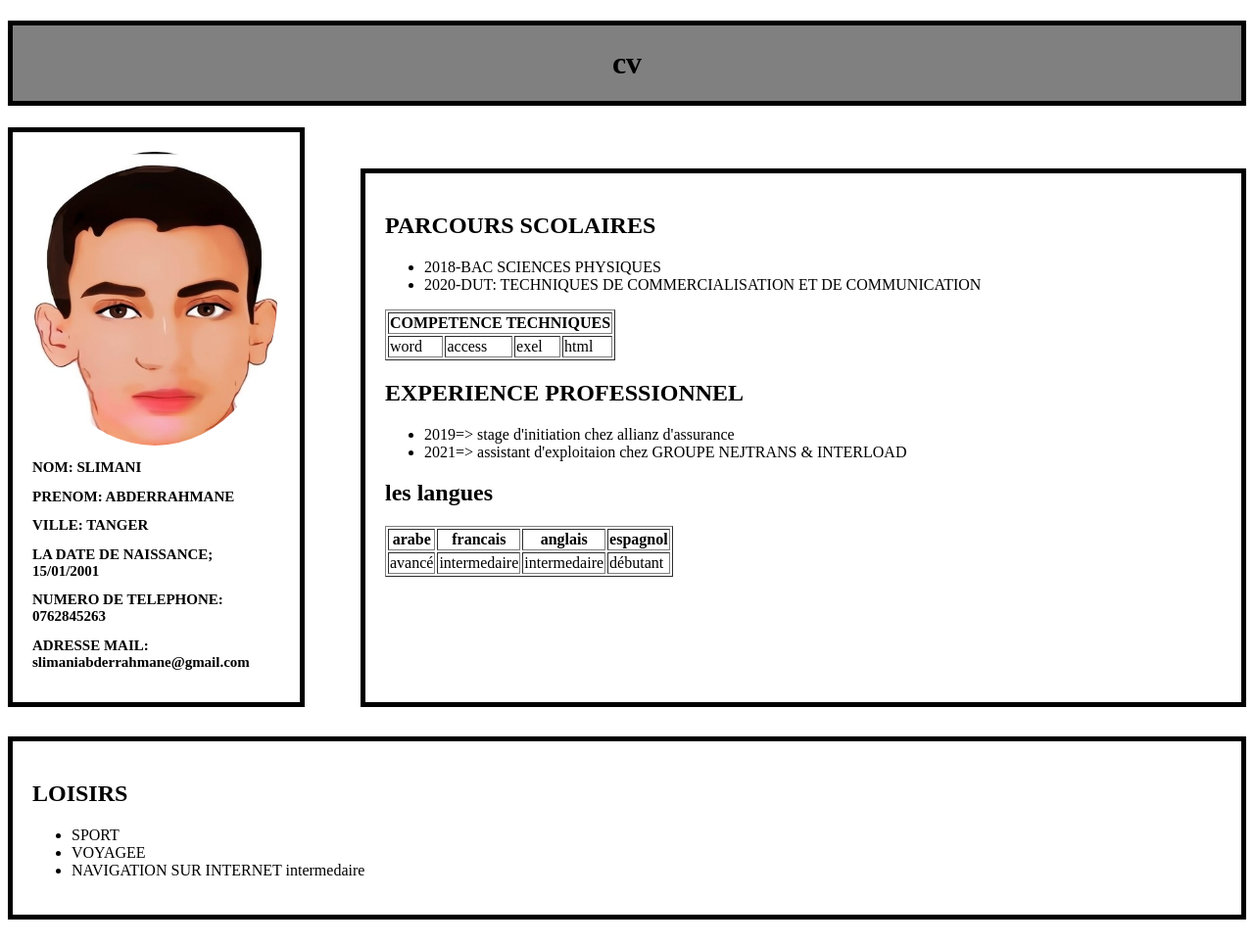
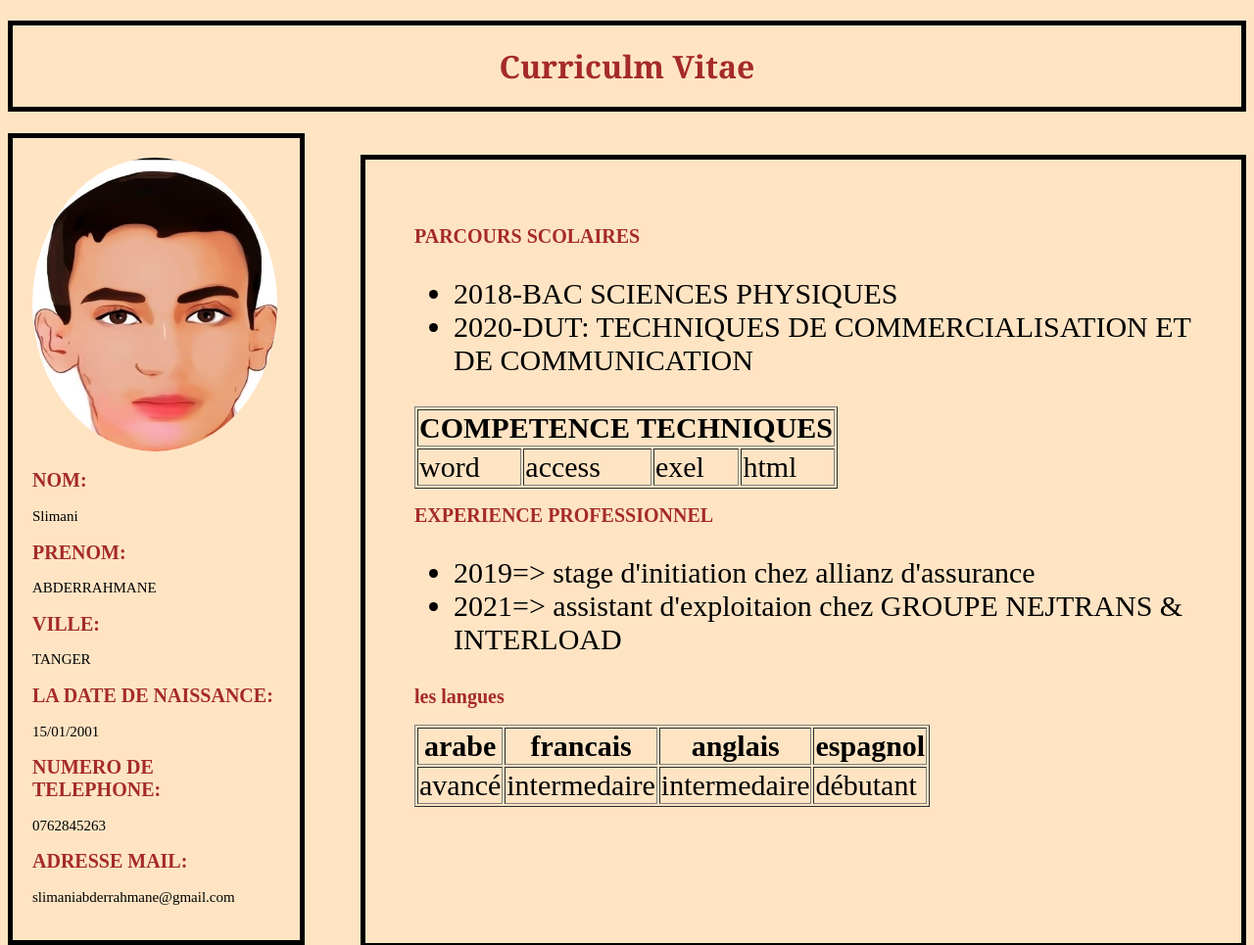
Before and after one commit to SLIMANIABDERRAHMANE/jabd-rahman, a plain HTML site: page index.html in a window 1280 px wide. Shown: the top 965 px of the page at 98% size. Drawn offline with Linux system fonts and the light colour scheme.

Commit message:
first commit

```diff
--- a/ABDO.CSS
+++ b/ABDO.CSS
@@ -1,9 +1,16 @@
+body{
+    background-color: bisque;
+
+}
 h1{
     border-style: solid;
     border-width: 5px;
     width : "30%";
     padding : 20px;
-    background-color: grey;
+    background-color:bisque;
+  font-family: Cambria, Cochin, Georgia, Times, 'Times New Roman', serif;
+  color: brown;
+  border-color: black;
 }
 
 div.ab{
@@ -21,9 +28,10 @@ div.d{
     border-style: solid;
     border-width: 5px;
     margin-left: 360px;
-    padding: 20px;
-    margin-top: -550px;
-    height: 500Px;
+    padding: 50px;
+    margin-top: -807px;
+    height: 700Px;
+    font-size: 30px;
 
 }
 
@@ -33,3 +41,10 @@ div.cl{
     padding: 20px;
     margin-top: 30px;
 }
+h2{
+    color: brown;
+    font-size: 20px;
+}
+p{
+    font-size: 15px
+}
--- a/index.html
+++ b/index.html
@@ -6,17 +6,23 @@
         <link rel="stylesheet" href="ABDO.CSS">
 </head>
 <body>
-    <h1> <center>cv</center></h1>
+    <h1> <center><b>Curriculm Vitae</b></center></h1>
     <div class="ab">
         <img class="img" src="AVATAR.jpg" width="250px" height="300px">
 
         <br/>
-        <h2>NOM: SLIMANI</h2>
-        <h2>PRENOM: ABDERRAHMANE</h2>
-        <h2>VILLE: TANGER<h2/>
-        <h2> LA DATE DE NAISSANCE; 15/01/2001<h2/>
-        <h2>NUMERO DE TELEPHONE: 0762845263</h2>
-        <h2>ADRESSE MAIL: slimaniabderrahmane@gmail.com</h2>
+        <h2>NOM: </h2>
+        <P>Slimani</P>
+        <h2>PRENOM:</h2>
+        <P>ABDERRAHMANE</P>
+        <h2>VILLE: </h2>
+        <P>TANGER</P>
+        <h2> LA DATE DE NAISSANCE:</h2>
+        <p>15/01/2001</p>
+        <h2>NUMERO DE TELEPHONE:</h2>
+        <p>0762845263</p>
+        <h2>ADRESSE MAIL:</h2>
+        <p>slimaniabderrahmane@gmail.com</p>
     </div>
     <div class ="d">
         <h2>PARCOURS SCOLAIRES</h2>
```
